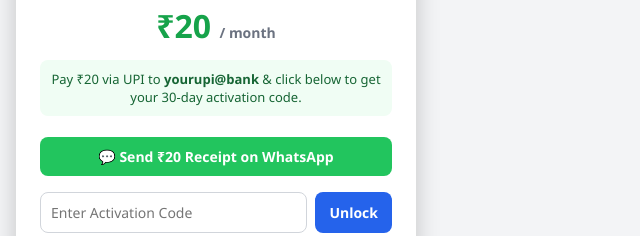
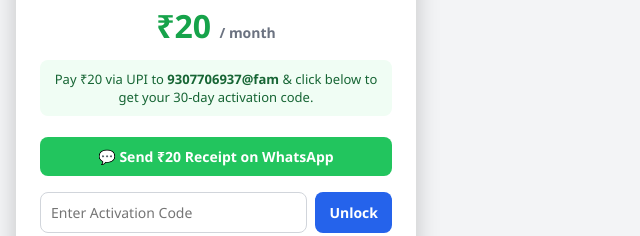
Before and after one commit to vedhashs1206-hub/Quickbill, a plain HTML site: page index.html in a window 1280 px wide. Shown: the part 565-801 px from the top of the page, 0-640 px from the left. Drawn offline with Linux system fonts and the light colour scheme.

Commit message:
Update UPI payment details in index.html

```diff
--- a/index.html
+++ b/index.html
@@ -132,7 +132,7 @@
     <div class="price-tag">₹20 <span style="font-size:14px; color:#6b7280;">/ month</span></div>
 
     <p style="font-size:13px; background:#f0fdf4; padding:10px; border-radius:8px; color:#166534;">
-      Pay ₹20 via UPI to <b>yourupi@bank</b> & click below to get your 30-day activation code.
+      Pay ₹20 via UPI to <b>9307706937@fam</b> & click below to get your 30-day activation code.
     </p>
 
     <button class="btn-whatsapp" onclick="requestCodeOnWhatsApp()">💬 Send ₹20 Receipt on WhatsApp</button>
```
